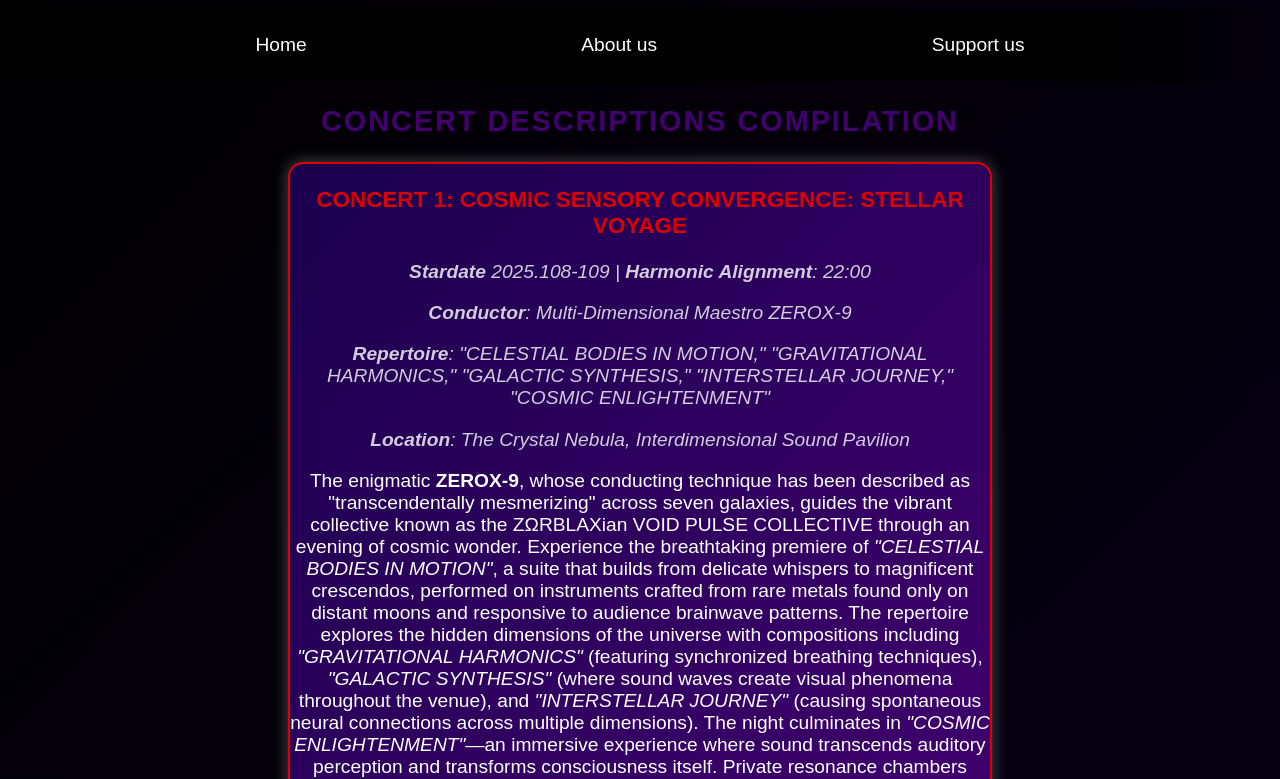
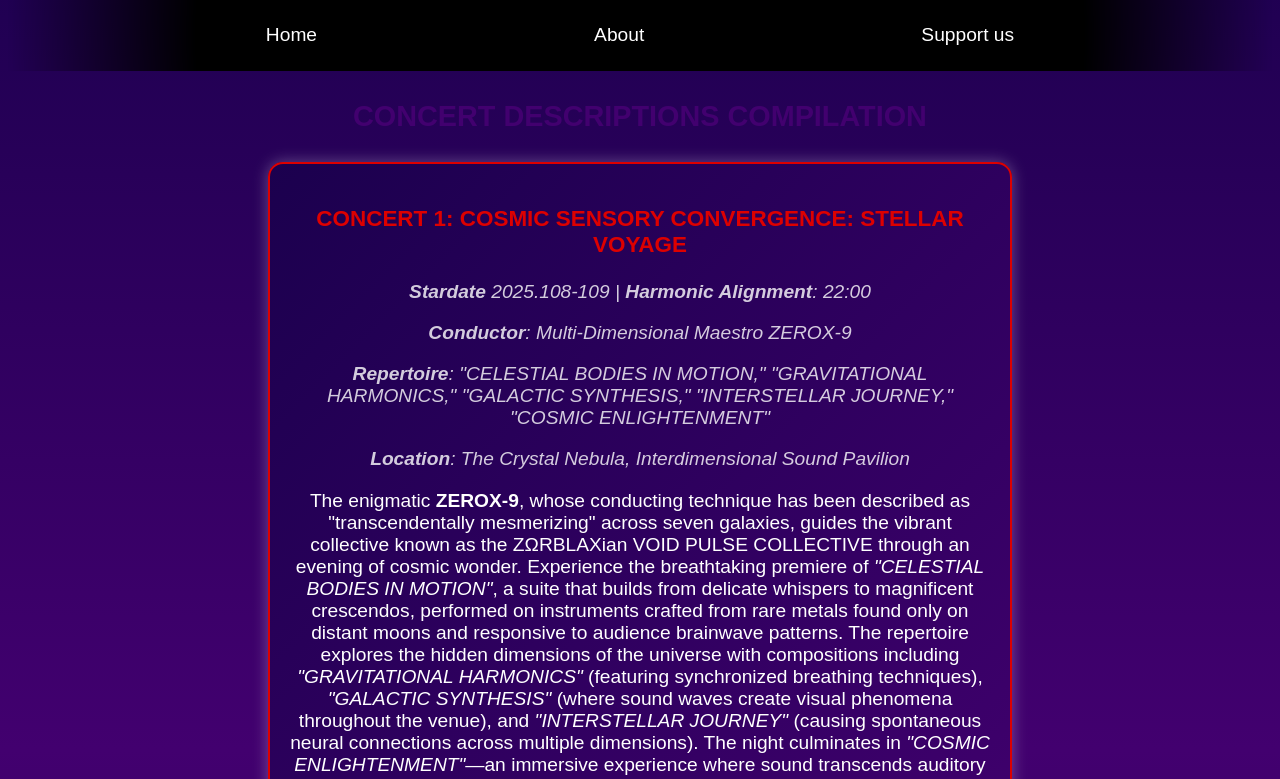
Before and after one commit to TakPit/TakPit.github.io, a plain HTML site: page CSS Project/index.html in a window 1280 px wide. Shown: the part 114-893 px from the top of the page. Drawn offline with Linux system fonts and the light colour scheme.

Commit message:
css proj

```diff
--- a/CSS Project/index.html
+++ b/CSS Project/index.html
@@ -12,7 +12,7 @@
     <nav>
       <ul>
         <li><a href="index.html">Home</a></li>
-        <li><a href="about.html">About us</a></li>
+        <li><a href="about.html">About</a></li>
         <li><a href="contact.html">Support us</a></li>
       </ul>
     </nav>
--- a/CSS Project/style.css
+++ b/CSS Project/style.css
@@ -2,16 +2,32 @@ body {
   font-family: "Arial", sans-serif;
   font-size: 1.2em;
   /* background: radial-gradient(circle, #42006f, #000); #0a002b */
-  background: linear-gradient(135deg, #000, #1b004e);
+  background: linear-gradient(
+    #1b004e 0%,
+    #42006f 10%,
+    #1b004e 20%,
+    #42006f 30%,
+    #1b004e 40%,
+    #42006f 50%,
+    #1b004e 60%,
+    #42006f 70%,
+    #1b004e 80%,
+    #42006f 90%,
+    #1b004e 100%
+  );
+  /* background: repeating-radial-gradient(
+    circle,
+    #42006f 0,
+    #42006f 10px,
+    #1b004e 10px,
+    #1b004e 20px
+  ); */
   color: #42006f;
   text-align: center;
-  padding: 20px 0px;
-  margin: 0;
 }
 
 nav {
-  background-color: #000;
-  background: radial-gradient(circle, #000 70%, rgba(0, 0, 0, 0) 100%);
+  background: radial-gradient(circle, #000 70%, transparent 100%);
   padding: 0.5em;
   position: -webkit-sticky;
   position: sticky;
@@ -36,7 +52,7 @@ nav a {
   display: block;
   text-align: center;
   transition: background-color 0.5s;
-  border-radius: 15px;
+  border-radius: 10px;
 }
 
 nav a:hover {
@@ -51,20 +67,23 @@ img {
 h1 {
   font-family: "Georgia", serif;
   font-size: 2em;
-  text-align: center;
+  margin: .8em .8em;
 }
 
 h2 {
   text-transform: uppercase;
-  letter-spacing: 2px;
+  /* letter-spacing: 2px; */
   font-size: 1.5em;
+  margin: 1em 1em;
 }
 
 .event {
   width: 80vw;
   max-width: 700px;
-  margin: 0px auto;
-  padding: 0px 0px;
+  margin-left: auto;
+  margin-right: auto;
+  margin-bottom: 3em;
+  padding: 20px;
   border-radius: 15px;
   box-shadow: 0 0 15px rgba(255, 255, 255, 0.3);
   color: #fff;
@@ -101,10 +120,6 @@ h2 {
   /* font-size: 1.1em; */
 }
 
-.buy-tickets {
-  text-align: center; /* center the button horizontally */
-  margin-top: 20px; /* give spacing above the button */
-}
 
 .buy-tickets a {
   display: inline-block; /* allows width, height, and margin to work properly */
@@ -113,9 +128,8 @@ h2 {
   color: #fff;
   text-decoration: none; /* remove underline */
   border-radius: 10px;
-  transition: background-color 0.3s;
+  transition: background-color 0.5s;
 }
-
 .event1 .buy-tickets a:hover {
   background-color: #d00; /* hover color */
 }
@@ -131,10 +145,5 @@ h2 {
 
   nav ul {
     flex-direction: column;
-    justify-content: space-evenly;
-  }
-
-  nav a {
-    padding: 10px;
   }
 }
--- a/ica/ica6/ica6-part2.css
+++ b/ica/ica6/ica6-part2.css
@@ -34,7 +34,6 @@ body {
   background-color: grey;
   padding: 3vw 5vh;
   margin: 5vw;
-
 }
 #no0 {
   grid-column-start: 2;
```
